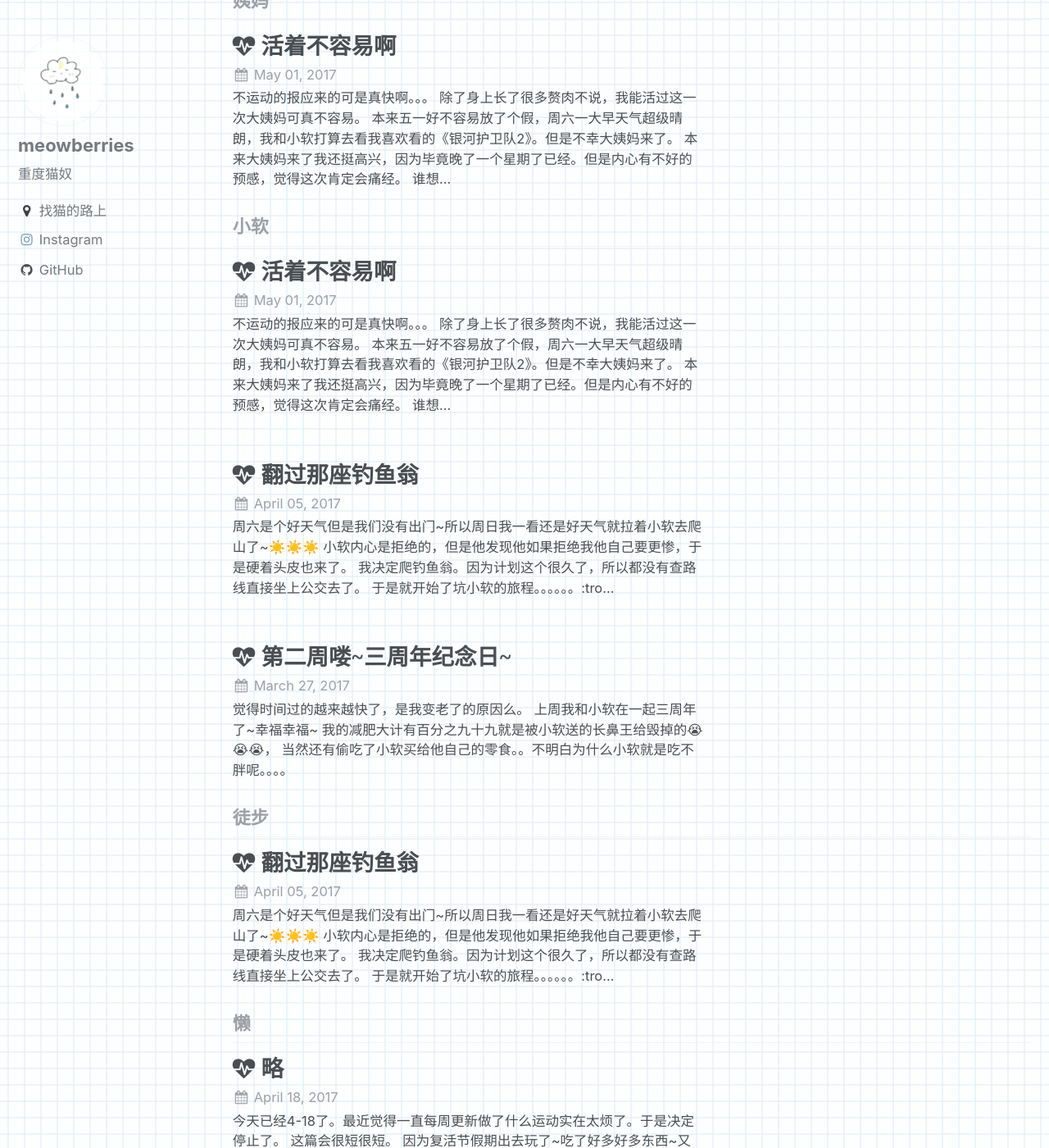
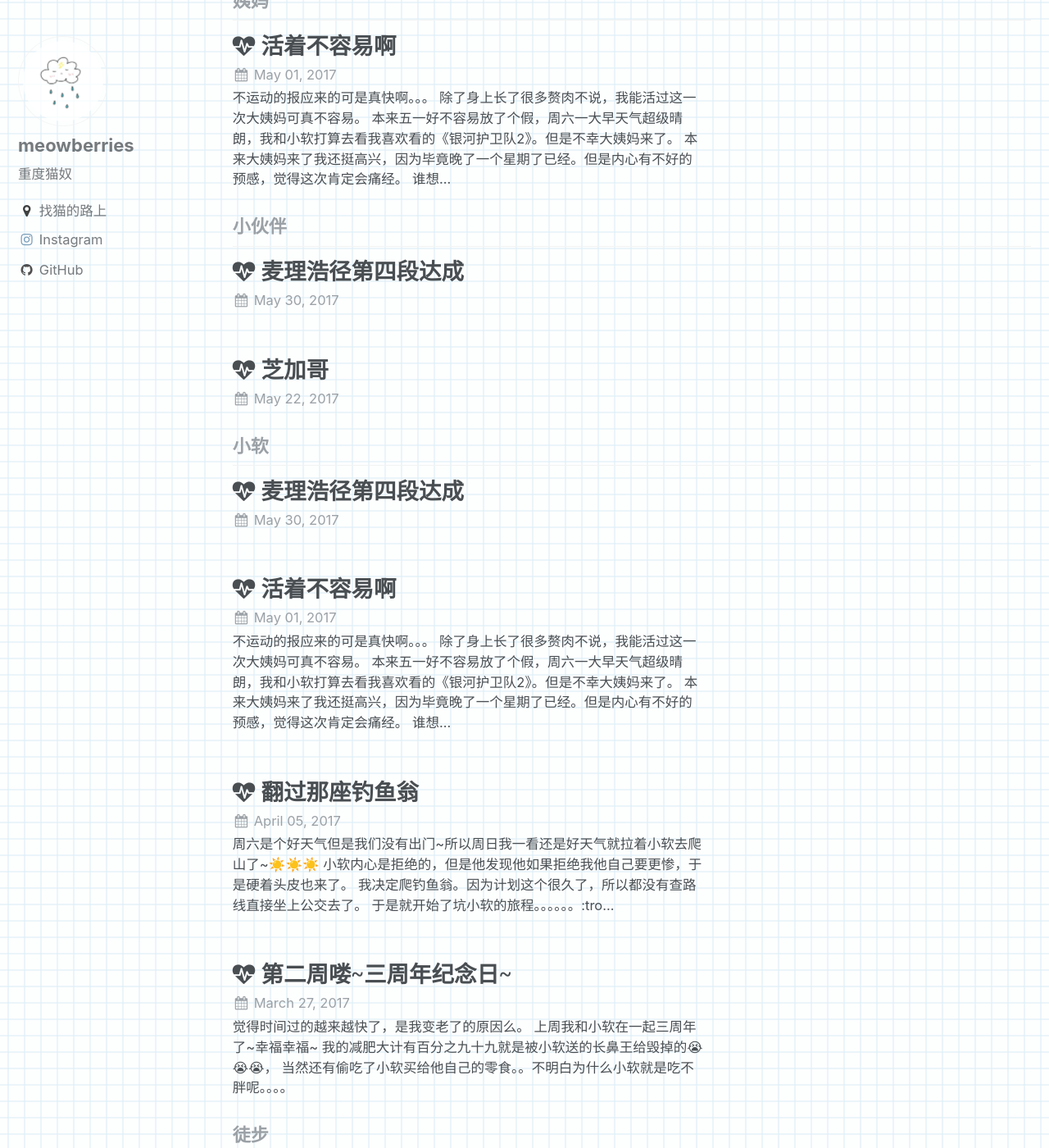
Before and after one commit to meowberries/meowberries.github.io, a Jekyll site: the page built from tags/tag-archive.html, in a window 1280 px wide and 1400 px high, scrolled down 1707 px. Shown: the whole window at 82% size. Built offline with Jekyll 4.4.1, drawn with Linux system fonts in a browser that asks for light colours; emoji names are drawn with the system emoji font; some of the changed text lies outside the part shown.

Commit message:
new posts

```diff
--- /dev/null
+++ b/_posts/2017-05-22-chicago.md
@@ -0,0 +1,10 @@
+---
+title: "芝加哥"
+excerpt_separator: "<!--more-->"
+categories:
+  - 生活
+tags:
+  - 旅行
+  - 小伙伴
+  - 游玩
+---
--- /dev/null
+++ b/_posts/2017-05-30-m04.md
@@ -0,0 +1,11 @@
+---
+title: "麦理浩径第四段达成"
+excerpt_separator: "<!--more-->"
+categories:
+  - 生活
+tags:
+  - 小软
+  - 徒步
+  - 游玩
+  - 小伙伴
+---
```
Also changed, not shown: _posts/2017-05-01-period.md (+8 -0 lines).
